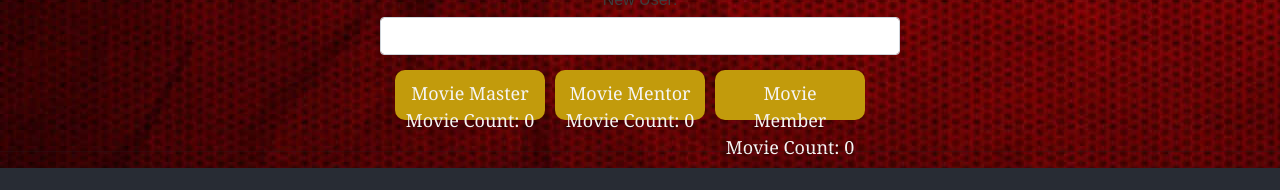
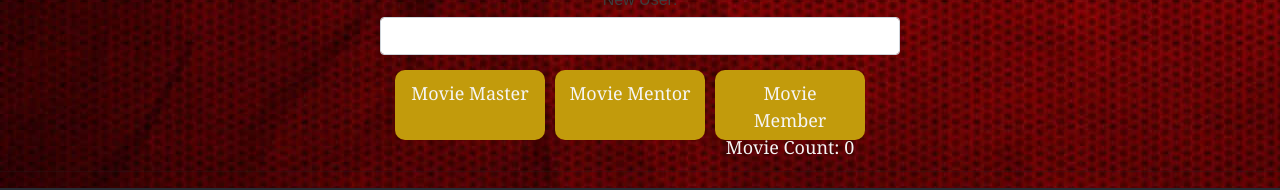
Before and after one commit to faithlovell/the-film-feed, a React (Create React App) app: page / in a window 1280 px wide. Shown: the part 414-604 px from the top of the page. Built offline with nearby package versions, Linux system fonts and the light colour scheme.

Commit message:
finished users movie counter

```diff
--- a/src/App.css
+++ b/src/App.css
@@ -20,7 +20,7 @@
     font-family: Cambria, Cochin, Georgia, Times, "Times New Roman", serif;
     font-size: 18px;
     width: 150px;
-    height: 50px;
+    height: 70px;
     padding: 10px;
     border-radius: 10px;
     margin: 5px;
--- a/src/ManageUser.tsx
+++ b/src/ManageUser.tsx
@@ -59,7 +59,7 @@ export function ManageUser({
                             key={user}
                             onClick={handleUserClick}
                         >
-                            {user} Movie Count: {movieCount} {/* Display movie count */}
+                            {user} {members.includes(user) && <>Movie Count: {movieCount}</>}
                         </span>
                     )}
             </div>
--- a/src/pages/App.tsx
+++ b/src/pages/App.tsx
@@ -105,6 +105,10 @@ function App(): JSX.Element {
                 setAdminMovies={setAdminMovies}
                 handleAdminOnSave={handleAdminOnSave}
                 handleUserOnSave={handleUserOnSave}
+                movieCounts={{}}
+                setMovieCounts={function (): void {
+                    throw new Error("Function not implemented.");
+                }}
             ></DragLists>
 
             <hr></hr>
```
